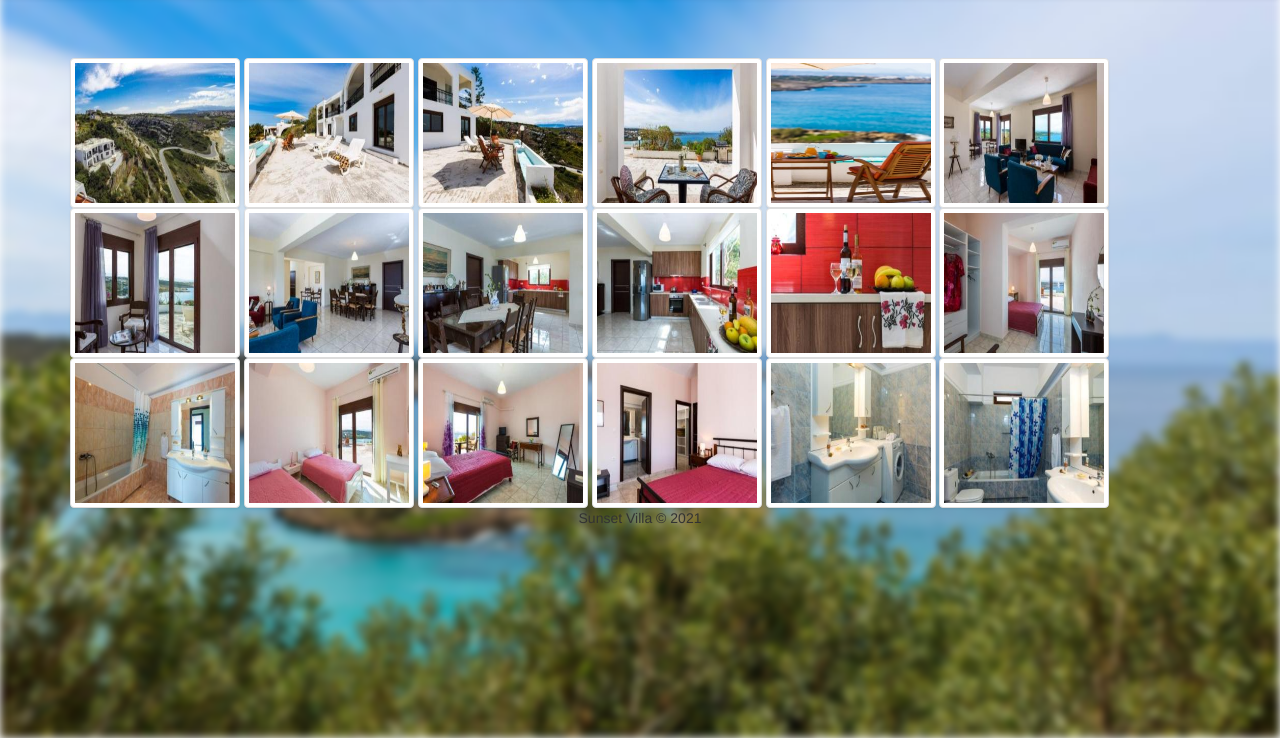
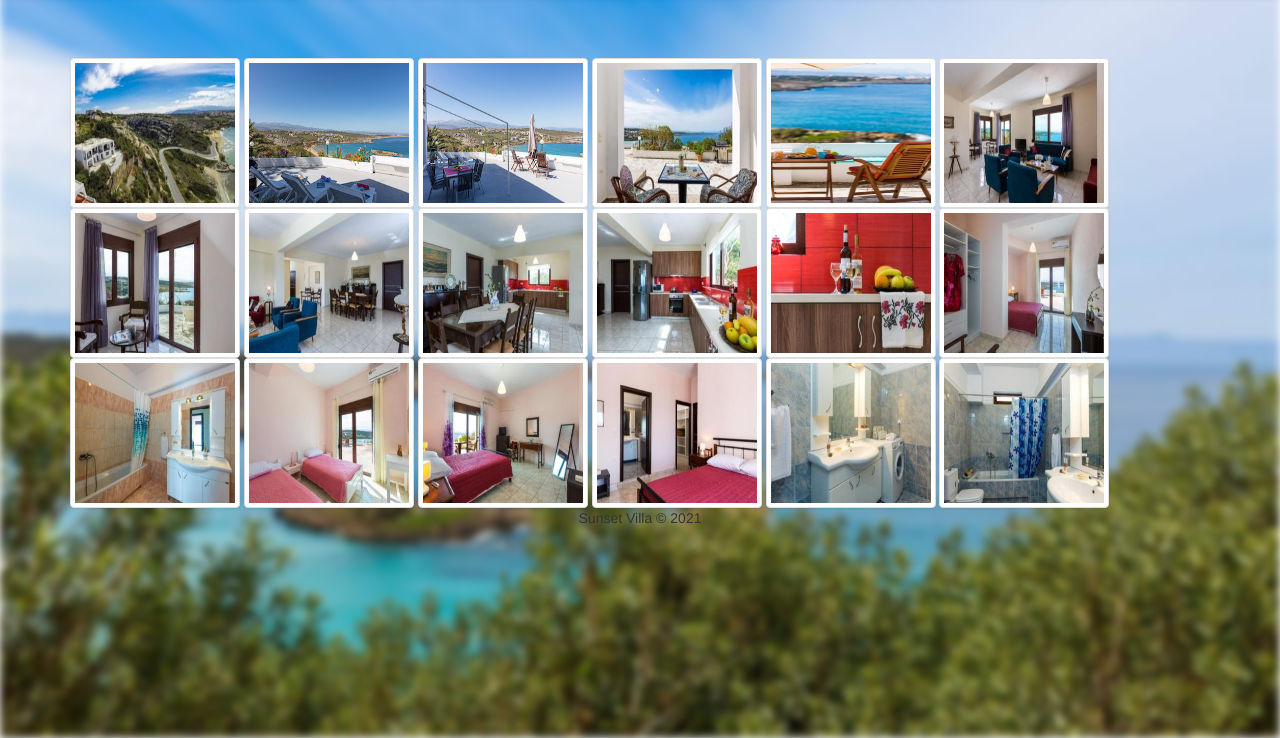
Before and after one commit to liavklt/sunsetvilla, a website: page photos.html in a window 1280 px wide. Shown: the part 62-800 px from the top of the page. Drawn offline with nearby package versions, Linux system fonts and the light colour scheme.

Commit message:
Add new photos

```diff
--- a/photos.html
+++ b/photos.html
@@ -50,10 +50,10 @@
 				<div class="col-xs-12 col-sm-12 col-md-12">
 					<a class="photo-link" href="photos/Villa-1.jpg" data-lightbox="photos-set" data-title="When we say it's right above the beach, we mean it!"><!--they had width 304 and height 236 -->
 						<img class="img-thumbnail" src="photos/minimized/Villa-1.jpg" alt="Bird View" ></a>
-					<a class="photo-link" href="photos/Villa-8.jpg" data-lightbox="photos-set" data-title="Enjoy a lazy morning out ...">
-						<img class="img-thumbnail" src="photos/minimized/Villa-8.jpg" alt="Front yard and Entrance" ></a>
-					<a class="photo-link" href="photos/Villa-14.jpg" data-lightbox="photos-set" data-title="That's right outside your door!">
-						<img class="img-thumbnail" src="photos/minimized/Villa-14.jpg" alt="Front yard view" ></a>
+					<a class="photo-link" href="photos/Outdoor-7.jpg" data-lightbox="photos-set" data-title="That's right outside your door!">
+						<img class="img-thumbnail" src="photos/minimized/Outdoor-7.jpg" alt="Front yard view" ></a>
+					<a class="photo-link" href="photos/Outdoor-9.jpg" data-lightbox="photos-set" data-title="Feel free to spend your day outside!">
+						<img class="img-thumbnail" src="photos/minimized/Outdoor-9.jpg" alt="Front yard view" ></a>
 					<a class="photo-link" href="photos/Villa-16_2.jpg" data-lightbox="photos-set" data-title="Have a cup of coffee and enjoy the view!">
 						<img class="img-thumbnail" src="photos/minimized/Villa-16.jpg" alt="Have a cup of coffee and enjoy the view!" ></a>
 					<a class="photo-link" href="photos/Villa-17.jpg" data-lightbox="photos-set" data-title="Or relax and get a tan...">
```
Also changed, not shown: index.html (+4 -4 lines), Outdoor-10.jpg (added), Outdoor-9.jpg (added), Villa-28.jpg (deleted), Villa-8.jpg (deleted), photos/Outdoor-7.jpg (added), photos/Outdoor-9.jpg (added), photos/minimized/Outdoor-7.jpg (added), photos/minimized/Outdoor-9.jpg (added).
